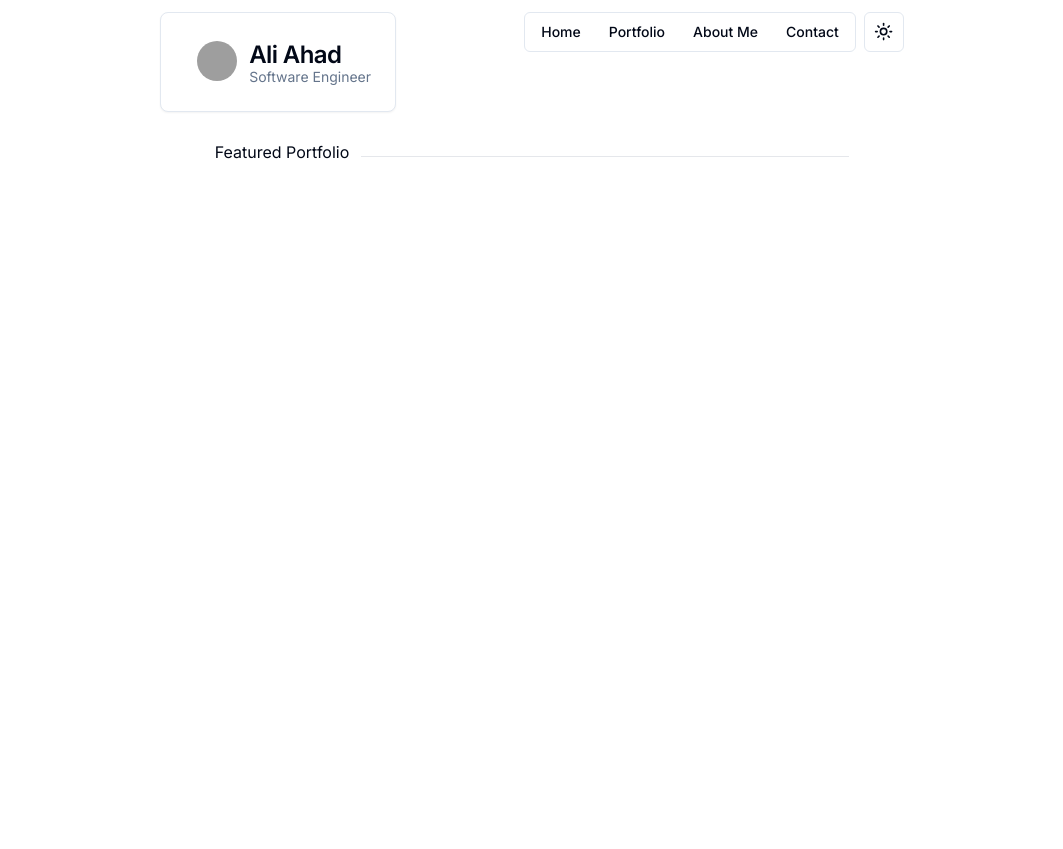
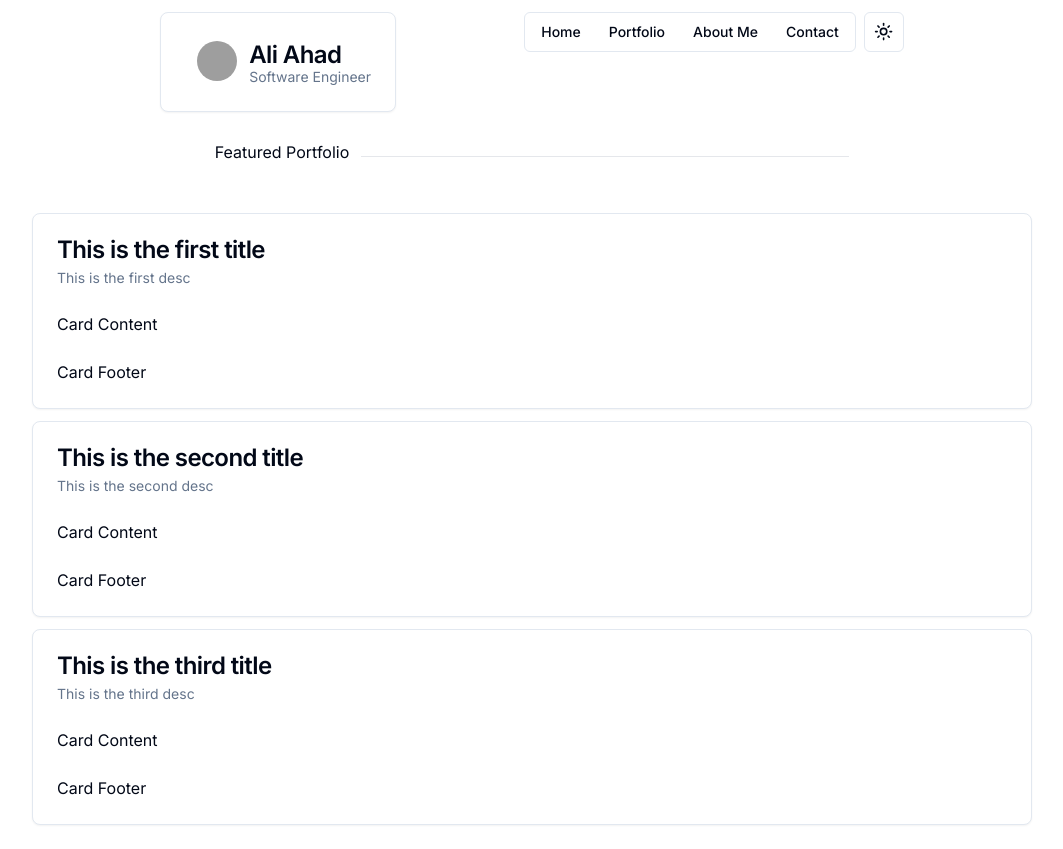
Before and after one commit to TheAliAhad/aliahad, a Next.js app: page / in a window 1280 px wide. Shown: the whole page, without its empty margins (108-1171 px from the left). Before the commit the page ends 800 px from the top, so only its background shows below. Built offline with nearby package versions, Linux system fonts and the light colour scheme; grey boxes are pictures that could not be loaded.

Commit message:
portfolio func

```diff
--- a/app/page.tsx
+++ b/app/page.tsx
@@ -1,4 +1,5 @@
 import { Line } from "@/components/manual/line";
+import { PortfolioCard } from "@/components/portfolioCard";
 export default function Home() {
   return (
     <>
@@ -10,6 +11,8 @@ export default function Home() {
           <Line />
         </div>
       </div>
+
+      <PortfolioCard />
     </>
   );
 }
--- /dev/null
+++ b/components/portfolioCard.tsx
@@ -0,0 +1,32 @@
+import {
+  Card,
+  CardContent,
+  CardDescription,
+  CardFooter,
+  CardHeader,
+  CardTitle,
+} from "@/components/ui/card";
+import { portfolioContent } from "@/content/portfolio";
+
+export const PortfolioCard = () => {
+  return (
+    <>
+      {portfolioContent.map((pc, index) => {
+        return (
+          <Card key={index} className="my-3">
+            <CardHeader>
+              <CardTitle>{pc.title}</CardTitle>
+              <CardDescription>{pc.desc}</CardDescription>
+            </CardHeader>
+            <CardContent>
+              <p>Card Content</p>
+            </CardContent>
+            <CardFooter>
+              <p>Card Footer</p>
+            </CardFooter>
+          </Card>
+        );
+      })}
+    </>
+  );
+};
--- /dev/null
+++ b/content/portfolio.ts
@@ -0,0 +1,14 @@
+export const portfolioContent=[
+    {
+        title: "This is the first title",
+        desc: "This is the first desc"
+    },
+    {
+        title: "This is the second title",
+        desc: "This is the second desc"
+    },
+    {
+        title: "This is the third title",
+        desc: "This is the third desc"
+    },
+]
```
